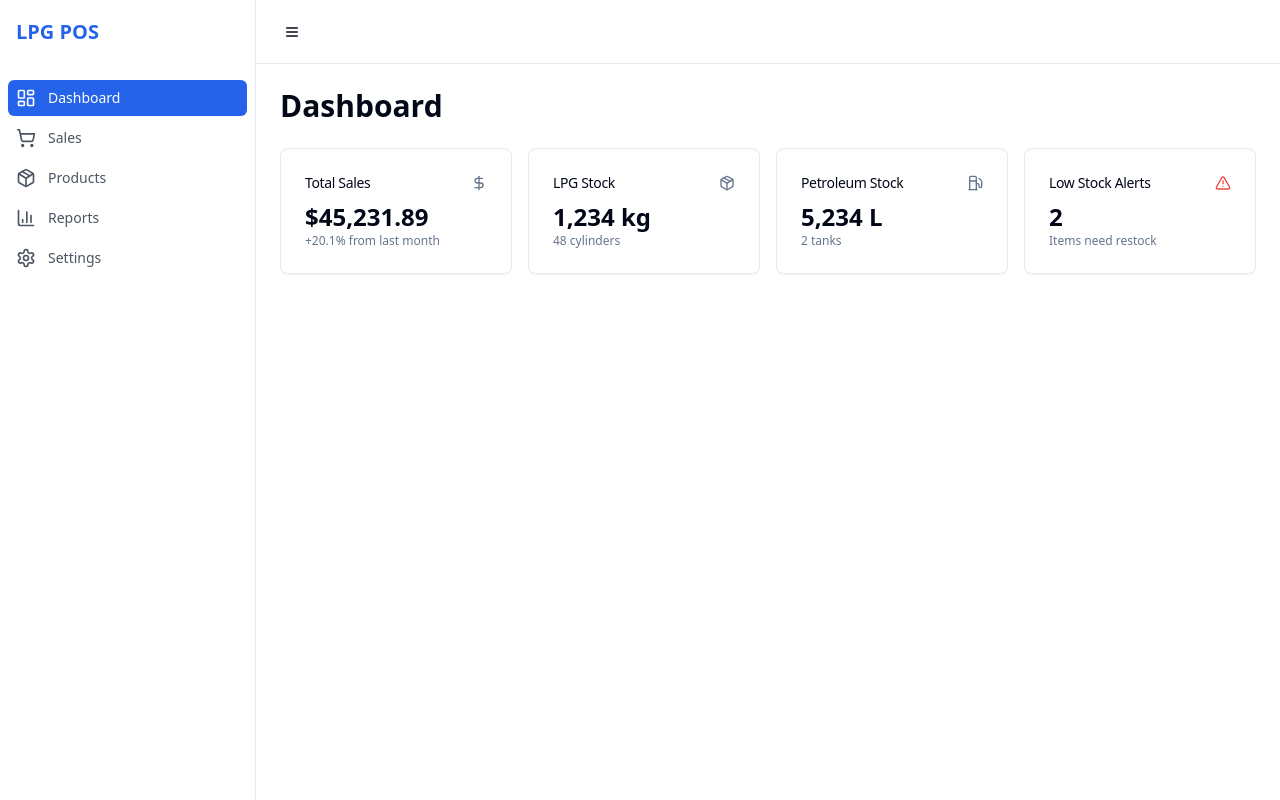
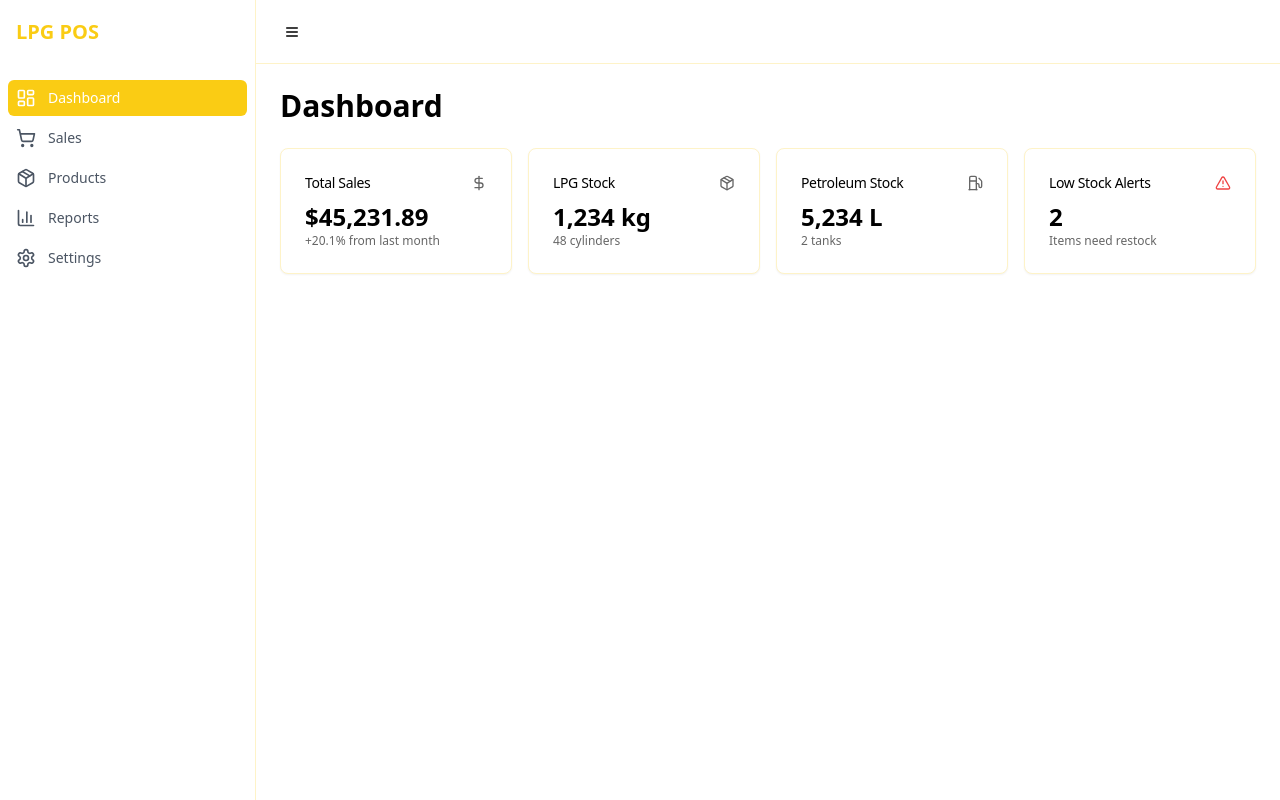
Before and after one commit to RayoNetworks/gasmart-synergy, a React (Vite) app: page / in a window 1280 px wide. Built offline with nearby package versions, Linux system fonts and the light colour scheme.

Commit message:
Update theme colors to yellow, black, and white
Changed the theme color palette to use yellow, black, and white throughout the application for a new visual style.
[skip gpt_engineer]

```diff
--- a/src/index.css
+++ b/src/index.css
@@ -5,32 +5,32 @@
 @layer base {
   :root {
     --background: 0 0% 100%;
-    --foreground: 222.2 84% 4.9%;
+    --foreground: 0 0% 0%;
 
     --card: 0 0% 100%;
-    --card-foreground: 222.2 84% 4.9%;
+    --card-foreground: 0 0% 0%;
 
     --popover: 0 0% 100%;
-    --popover-foreground: 222.2 84% 4.9%;
+    --popover-foreground: 0 0% 0%;
 
-    --primary: 221.2 83.2% 53.3%;
-    --primary-foreground: 210 40% 98%;
+    --primary: 48 96% 53%;
+    --primary-foreground: 0 0% 0%;
 
-    --secondary: 210 40% 96.1%;
-    --secondary-foreground: 222.2 47.4% 11.2%;
+    --secondary: 48 96% 89%;
+    --secondary-foreground: 0 0% 0%;
 
-    --muted: 210 40% 96.1%;
-    --muted-foreground: 215.4 16.3% 46.9%;
+    --muted: 48 96% 95%;
+    --muted-foreground: 0 0% 40%;
 
-    --accent: 210 40% 96.1%;
-    --accent-foreground: 222.2 47.4% 11.2%;
+    --accent: 48 96% 89%;
+    --accent-foreground: 0 0% 0%;
 
     --destructive: 0 84.2% 60.2%;
-    --destructive-foreground: 210 40% 98%;
+    --destructive-foreground: 0 0% 100%;
 
-    --border: 214.3 31.8% 91.4%;
-    --input: 214.3 31.8% 91.4%;
-    --ring: 221.2 83.2% 53.3%;
+    --border: 48 96% 89%;
+    --input: 48 96% 89%;
+    --ring: 48 96% 53%;
 
     --radius: 0.5rem;
   }
--- a/tailwind.config.ts
+++ b/tailwind.config.ts
@@ -53,14 +53,14 @@ export default {
 					foreground: 'hsl(var(--card-foreground))'
 				},
 				sidebar: {
-					DEFAULT: 'hsl(var(--sidebar-background))',
-					foreground: 'hsl(var(--sidebar-foreground))',
-					primary: 'hsl(var(--sidebar-primary))',
-					'primary-foreground': 'hsl(var(--sidebar-primary-foreground))',
-					accent: 'hsl(var(--sidebar-accent))',
-					'accent-foreground': 'hsl(var(--sidebar-accent-foreground))',
-					border: 'hsl(var(--sidebar-border))',
-					ring: 'hsl(var(--sidebar-ring))'
+					DEFAULT: 'hsl(var(--background))',
+					foreground: 'hsl(var(--foreground))',
+					primary: 'hsl(var(--primary))',
+					'primary-foreground': 'hsl(var(--primary-foreground))',
+					accent: 'hsl(var(--accent))',
+					'accent-foreground': 'hsl(var(--accent-foreground))',
+					border: 'hsl(var(--border))',
+					ring: 'hsl(var(--ring))'
 				}
 			},
 			borderRadius: {
```
